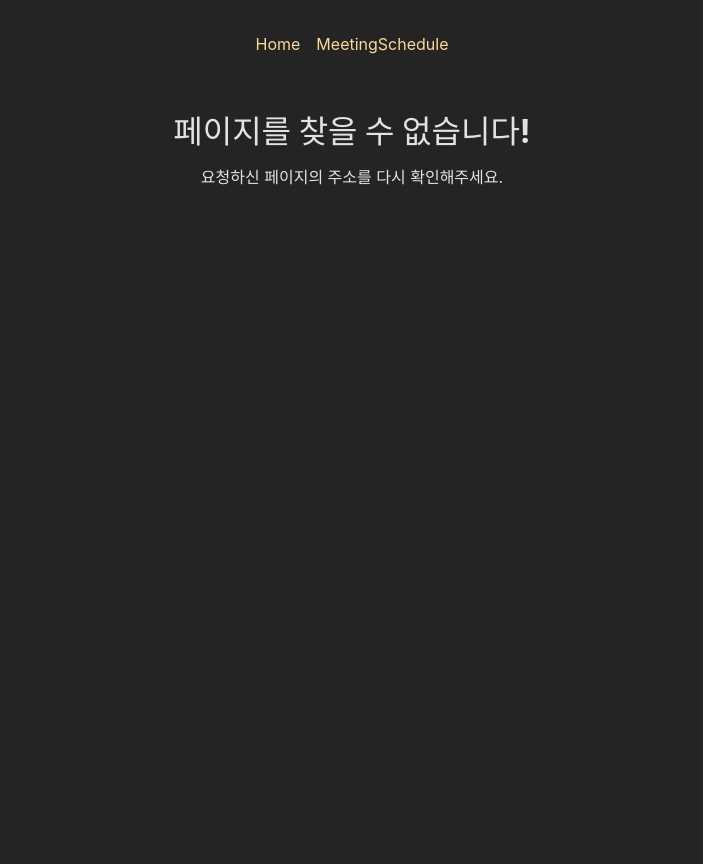
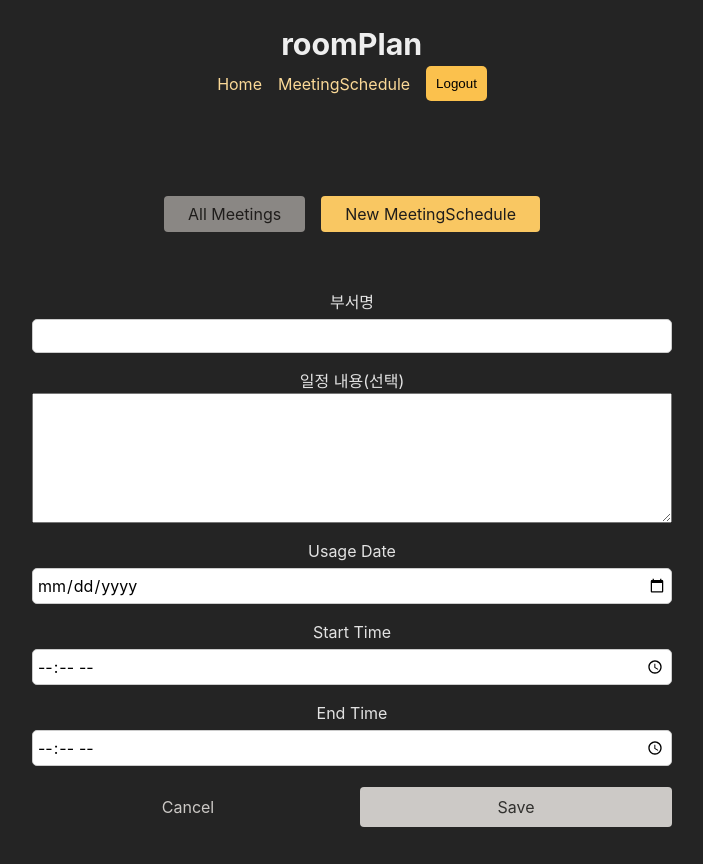
Before and after one commit to rlaban12/roomPlan, a React (Vite) app in the folder frontend/: page /meeting/new in a window 1280 px wide. Shown: the whole page, without its empty margins (288-991 px from the left). Before the commit the page ends 800 px from the top, so only its background shows below. Built offline with nearby package versions, Linux system fonts and the light colour scheme; sample sign-in values are in the browser's storage.

Commit message:
20251023 커밋
[FE]
- 회의 일정 추가 화면 구성 및 기능 구현

```diff
--- a/frontend/src/components/auth/LoginForm.jsx
+++ b/frontend/src/components/auth/LoginForm.jsx
@@ -11,7 +11,6 @@ const LoginForm = () => {
         <Form
             method="post"
             className={styles.form}>
-          <h1>roomPlan</h1>
           <h1>Log in</h1>
           <p>
             <label htmlFor="email">Email</label>
--- a/frontend/src/components/auth/Main.jsx
+++ b/frontend/src/components/auth/Main.jsx
@@ -4,7 +4,6 @@ import {Form} from 'react-router-dom';
 const Main = ({ userData }) => {
   return (
       <>
-        <h1>roomPlan</h1>
         <h2>{userData.email}님 환영합니다.</h2>
         <Form method='POST' action='/logout'>
           <button>Logout</button>
--- a/frontend/src/components/common/MainNavigation.jsx
+++ b/frontend/src/components/common/MainNavigation.jsx
@@ -8,6 +8,7 @@ const MainNavigation = () => {
   return (
       <header className={styles.header}>
         <nav>
+          <span className={styles.logo}>roomPlan</span>
           <ul className={styles.list}>
             <li>
               <NavLink
--- a/frontend/src/components/common/MainNavigation.module.scss
+++ b/frontend/src/components/common/MainNavigation.module.scss
@@ -4,6 +4,13 @@
   padding: 2rem;
   display: flex;
   justify-content: center;
+}
+
+.logo {
+  font-size: 1.9rem;
+  color: #eeeeee;
+  margin-left: 4rem;
+  font-weight: bold;
 }
 
 .list {
--- /dev/null
+++ b/frontend/src/components/common/MeetingScheduleForm.jsx
@@ -0,0 +1,88 @@
+import styles from './MeetingScheduleForm.module.scss';
+import {useNavigate, Form} from 'react-router-dom';
+
+const MeetingScheduleForm = ({ method, meetingSchedule={} }) => {
+
+  // 새로고침 없이 페이지 이동
+  const navigate = useNavigate();
+
+  const { 'department':department, 'meetingDetails':meetingDetails, 'usageDate': usageDate, 'startTime': startTime, 'endTime': endTime} = meetingSchedule;
+
+  // yyyy년 MM월 dd일 ->  yyyy-MM-dd 로 변경
+  const formatDate = (date) => {
+    if (!date) return;
+    const [yearPart, monthDayPart] = date.split('년 ');
+    const [monthPart, dayPart] = monthDayPart.split('월 ');
+
+    return `${yearPart}-${monthPart}-${dayPart.replace('일', '')}`;
+
+  };
+
+  // route설정에 있는 action함수를 트리거하려면 Form이라는 컴포넌트가 필요하다.
+  // 필수 속성으로 method속성을 지정해야 함.
+  return (
+      <Form
+          method={method}
+          className={styles.form}
+          noValidate
+      >
+        <p>
+          <label htmlFor='department'>부서명</label>
+          <input
+              id='department'
+              type='text'
+              name='department'
+              required
+              defaultValue={meetingSchedule ? department: ''}
+          />
+        </p>
+        <p>
+          <label htmlFor='meetingDetails'>일정 내용(선택)</label>
+          <textarea
+              id='meetingDetails'
+              name='meetingDetails'
+              rows='5'
+              required
+              defaultValue={meetingSchedule ? meetingDetails : ''}
+          />
+        </p>
+        <p>
+          <label htmlFor='usageDate'>Usage Date</label>
+          <input
+              id='usageDate'
+              type='date'
+              name='usageDate'
+              required
+              defaultValue={meetingSchedule ? formatDate(usageDate) : ''}
+          />
+        </p>
+        <p>
+          <label htmlFor='startTime'>Start Time</label>
+          <input
+              id='startTime'
+              type='time'
+              name='startTime'
+              required
+              defaultValue={meetingSchedule ? startTime : ''}
+          />
+        </p>
+        <p>
+          <label htmlFor='endTime'>End Time</label>
+          <input
+              id='endTime'
+              type='time'
+              name='endTime'
+              required
+              defaultValue={meetingSchedule ? endTime : ''}
+          />
+        </p>
+        <div className={styles.actions}>
+          <button type='button' onClick={() => navigate('..')}>Cancel</button>
+          <button>{method === 'POST' ? 'Save' : 'Update'}</button>
+        </div>
+      </Form>
+  );
+
+};
+
+export default MeetingScheduleForm;
--- /dev/null
+++ b/frontend/src/components/common/MeetingScheduleForm.module.scss
@@ -0,0 +1,48 @@
+.form {
+  max-width: 40rem;
+  margin: 2rem auto;
+
+  label,
+  input,
+  textarea {
+    display: block;
+    width: 100%;
+  }
+
+  input,
+  textarea {
+    font: inherit;
+    padding: 0.25rem;
+  }
+}
+
+
+.actions {
+  display: flex;
+  gap: 1rem;
+  justify-content: flex-end;
+
+  button {
+    font: inherit;
+    cursor: pointer;
+    padding: 0.5rem 1.5rem;
+    border-radius: 4px;
+    background-color: var(--color-gray-300);
+    color: var(--color-gray-800);
+    border: none;
+
+    &:hover {
+      background-color: var(--color-primary-300);
+    }
+  }
+  button[type='button'] {
+    background-color: transparent;
+    color: var(--color-gray-300);
+
+    &:hover {
+      background-color: var(--color-gray-800);
+    }
+
+  }
+
+}
--- /dev/null
+++ b/frontend/src/components/common/MeetingScheduleList.jsx
@@ -0,0 +1,77 @@
+import styles from "../common/MeetingScheduleList.module.scss";
+import React from "react";
+import {Link, NavLink} from "react-router-dom";
+
+const MeetingScheduleList = ({weeks, year, setYear, month, setMonth, meetingsByDate}) => {
+
+  return(
+      <div className={styles['calendar-container']}>
+        <div className={styles['calendar-header']}>
+          <div className={styles['select-group']}>
+            <select value={year} onChange={(e) => setYear(Number(e.target.value))}>
+              {[2024, 2025, 2026].map((y) => (
+                  <option key={y}>{y}</option>
+              ))}
+            </select>
+            <span>년</span>
+            <select value={month} onChange={(e) => setMonth(Number(e.target.value))}>
+              {Array.from({ length: 12 }, (_, i) => i + 1).map((m) => (
+                  <option key={m}>{m}</option>
+              ))}
+            </select>
+            <span>월</span>
+          </div>
+        </div>
+
+        <table className={styles['calendar-table']}>
+          <thead>
+          <tr>
+            {['일', '월', '화', '수', '목', '금', '토'].map((day) => (
+                <th key={day}>{day}</th>
+            ))}
+          </tr>
+          </thead>
+          <tbody>
+          {weeks.map((week, i) => (
+              <tr key={i}>
+                {week.map((day, j) => {
+                  const dateKey = day
+                      ? `${year}-${String(month).padStart(2, '0')}-${String(day).padStart(2, '0')}`
+                      : null;
+
+                  return (
+                      <td key={j}>
+                        {day ? (
+                            <>
+                              <div className={styles['date']}>{day}</div>
+                              {meetingsByDate[dateKey] ? (
+                                  <NavLink className={styles['meeting-list']}>
+                                    {meetingsByDate[dateKey].map((m, idx) => (
+                                        <div key={idx} className={styles['meeting-item']}>
+                                          <p className={styles['dept']}>{m.dept}</p>
+                                          <p className={styles['time']}>
+                                            {m.start} ~ {m.end}
+                                          </p>
+                                        </div>
+                                    ))}
+                                  </NavLink>
+                              ) : (
+                                  <div className={styles['empty']}></div>
+                              )}
+                            </>
+                        ) : (
+                            <div className={styles['empty']}></div>
+                        )}
+                      </td>
+                  );
+                })}
+              </tr>
+          ))}
+          </tbody>
+        </table>
+      </div>
+  );
+
+};
+
+export default MeetingScheduleList;
--- a/frontend/src/pages/MeetingSchedulePage.jsx
+++ b/frontend/src/pages/MeetingSchedulePage.jsx
@@ -1,16 +1,15 @@
 import React, { useEffect, useState } from 'react';
-import styles from './MeetingSchedulePage.module.scss';
 import { MEETING_API_URL } from '../config/host-config.js';
 import { fetchWithAuth } from '../config/api.js';
+import MeetingScheduleList from "../components/common/MeetingScheduleList.jsx";
 
 const MeetingSchedulePage = () => {
   const [year, setYear] = useState(2025);
   const [month, setMonth] = useState(10);
   const [meetingScheduleList, setMeetingScheduleList] = useState([]);
   const [loading, setLoading] = useState(false);
-  const [isFinish, setIsFinish] = useState(false);
 
-  // ✅ 날짜별로 그룹화하면서 시간순 정렬
+  // 날짜별로 그룹화하면서 시간순 정렬
   const groupMeetingsByDate = (data) => {
     const grouped = {};
 
@@ -31,7 +30,7 @@ const MeetingSchedulePage = () => {
       });
     });
 
-    // ✅ 각 날짜별 회의 리스트를 시작 시간순으로 정렬
+    // 각 날짜별 회의 리스트를 시작 시간순으로 정렬
     Object.keys(grouped).forEach((date) => {
       grouped[date].sort((a, b) => (a.start > b.start ? 1 : -1));
     });
@@ -40,7 +39,7 @@ const MeetingSchedulePage = () => {
   };
 
   const fetchMeetingSchedules = async () => {
-    if (isFinish || loading) return;
+    if (loading) return;
     setLoading(true);
 
     await new Promise((r) => setTimeout(r, 1500)); // 로딩 시뮬레이션
@@ -60,7 +59,7 @@ const MeetingSchedulePage = () => {
     fetchMeetingSchedules();
   }, []);
 
-  // ✅ 달력용 날짜 계산
+  // 달력용 날짜 계산
   const getDaysInMonth = (year, month) => {
     const firstDay = new Date(year, month - 1, 1).getDay();
     const daysInMonth = new Date(year, month, 0).getDate();
@@ -85,71 +84,16 @@ const MeetingSchedulePage = () => {
   const meetingsByDate = groupMeetingsByDate(meetingScheduleList);
 
   return (
-      <div className={styles['calendar-container']}>
-        <div className={styles['calendar-header']}>
-          <div className={styles['select-group']}>
-            <select value={year} onChange={(e) => setYear(Number(e.target.value))}>
-              {[2024, 2025, 2026].map((y) => (
-                  <option key={y}>{y}</option>
-              ))}
-            </select>
-            <span>년</span>
-            <select value={month} onChange={(e) => setMonth(Number(e.target.value))}>
-              {Array.from({ length: 12 }, (_, i) => i + 1).map((m) => (
-                  <option key={m}>{m}</option>
-              ))}
-            </select>
-            <span>월</span>
-          </div>
-        </div>
-
-        <table className={styles['calendar-table']}>
-          <thead>
-          <tr>
-            {['일', '월', '화', '수', '목', '금', '토'].map((day) => (
-                <th key={day}>{day}</th>
-            ))}
-          </tr>
-          </thead>
-          <tbody>
-          {weeks.map((week, i) => (
-              <tr key={i}>
-                {week.map((day, j) => {
-                  const dateKey = day
-                      ? `${year}-${String(month).padStart(2, '0')}-${String(day).padStart(2, '0')}`
-                      : null;
-
-                  return (
-                      <td key={j}>
-                        {day ? (
-                            <>
-                              <div className={styles['date']}>{day}</div>
-                              {meetingsByDate[dateKey] ? (
-                                  <div className={styles['meeting-list']}>
-                                    {meetingsByDate[dateKey].map((m, idx) => (
-                                        <div key={idx} className={styles['meeting-item']}>
-                                          <p className={styles['dept']}>{m.dept}</p>
-                                          <p className={styles['time']}>
-                                            {m.start} ~ {m.end}
-                                          </p>
-                                        </div>
-                                    ))}
-                                  </div>
-                              ) : (
-                                  <div className={styles['empty']}></div>
-                              )}
-                            </>
-                        ) : (
-                            <div className={styles['empty']}></div>
-                        )}
-                      </td>
-                  );
-                })}
-              </tr>
-          ))}
-          </tbody>
-        </table>
-      </div>
+      <>
+        <MeetingScheduleList
+            weeks={weeks}
+            year={year}
+            setYear={setYear}
+            month={month}
+            setMonth={setMonth}
+            meetingsByDate={meetingsByDate}
+        />
+      </>
   );
 };
 
--- /dev/null
+++ b/frontend/src/pages/NewMeetingSchedulePage.jsx
@@ -0,0 +1,10 @@
+import React from 'react';
+import MeetingScheduleForm from '../components/common/MeetingScheduleForm.jsx';
+
+const NewMeetingSchedulePage = () => {
+  return (
+      <MeetingScheduleForm method='POST'/>
+  );
+};
+
+export default NewMeetingSchedulePage;
--- a/frontend/src/routes/route-config.jsx
+++ b/frontend/src/routes/route-config.jsx
@@ -2,7 +2,7 @@ import {createBrowserRouter} from 'react-router-dom';
 // import {authCheckLoader, meetingScheduleDetailLoader, userDataLoader} from '../loader/meetingSchedules-loader.js';
 // import {deleteAction, saveAction as manipulateAction, loginAction, logoutAction} from '../loader/meetingSchedule-actions.js';
 import {authCheckLoader, userDataLoader} from '../loader/meetingSchedules-loader.js';
-import {loginAction, logoutAction} from '../loader/meetingSchedule-actions.js';
+import {deleteAction, saveAction as manipulateAction, loginAction, logoutAction} from '../loader/meetingSchedule-actions.js';
 import RootLayout from '../layouts/RootLayout.jsx';
 import HomeLayout from '../layouts/HomeLayout.jsx';
 import ErrorPage from '../pages/ErrorPage.jsx';
@@ -10,6 +10,7 @@ import WelcomePage from '../pages/WelcomePage.jsx';
 import SignUpPage from '../pages/SignUpPage.jsx';
 import MeetingScheduleLayout from "../layouts/MeetingScheduleLayout.jsx";
 import MeetingSchedulePage from '../pages/MeetingSchedulePage.jsx';
+import NewMeetingSchedulePage from '../pages/NewMeetingSchedulePage.jsx';
 
 const router = createBrowserRouter([
     {
@@ -51,6 +52,12 @@ const router = createBrowserRouter([
               // loader함수는 언제 실행되냐? 페이지가 라우팅될 때 트리거됨
               // loader: eventListLoader
             },
+            {
+              path: 'new',
+              element: <NewMeetingSchedulePage />,
+              // action함수는 CUD를 트리거
+              action: manipulateAction
+            },
           ]
         }
       ]
```
Also changed, not shown: frontend/src/components/common/MeetingScheduleList.module.scss (renamed from frontend/src/pages/MeetingSchedulePage.module.scss).
